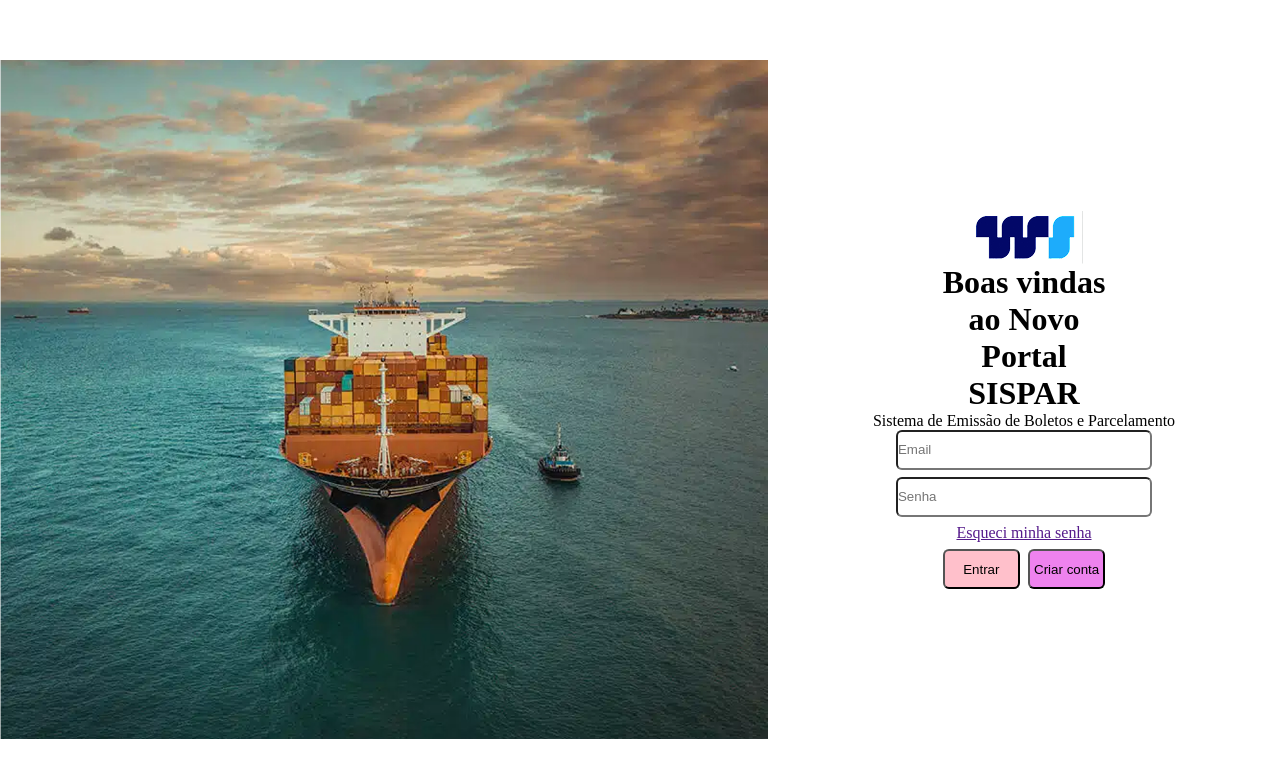
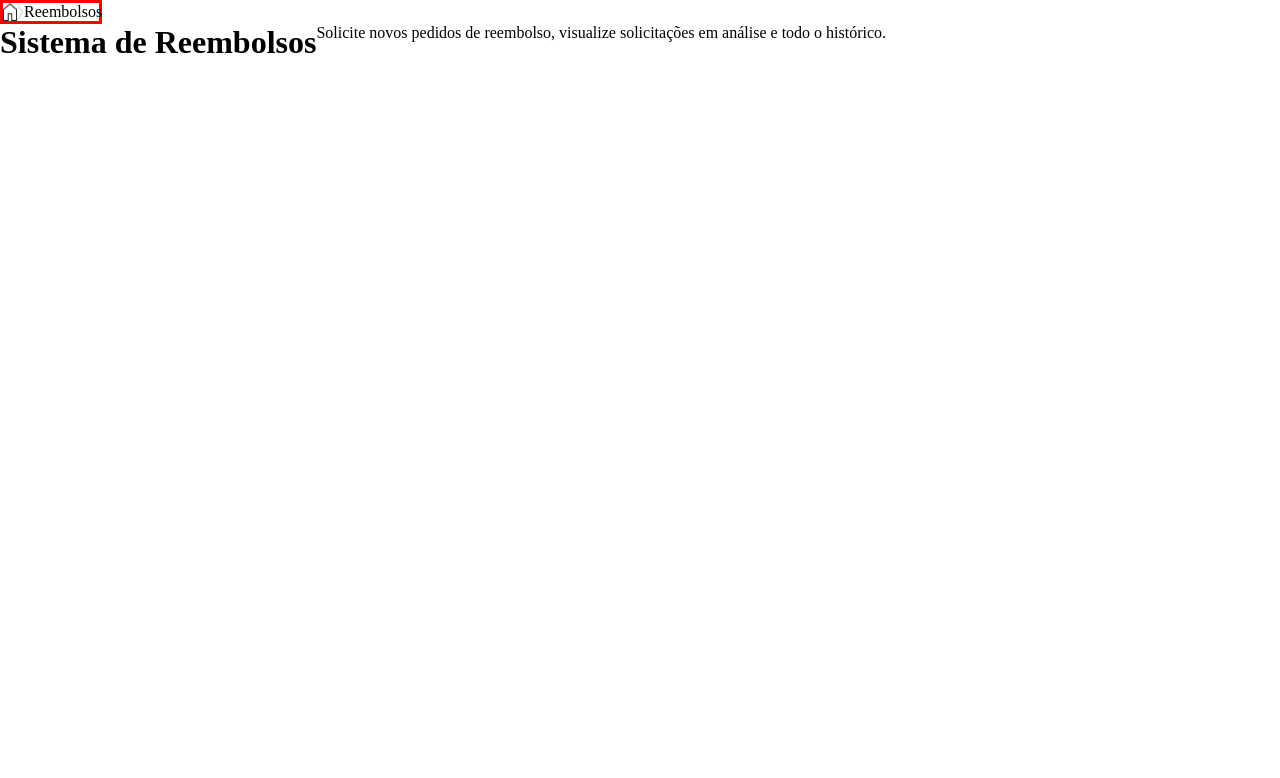
Before and after one commit to HannahVie/DesafioFinal-VNW, a React (Vite) app: page /reembolsos in a window 1280 px wide. Shown: the top 778 px of the page. Built offline with nearby package versions, Linux system fonts and the light colour scheme.

Commit message:
Iniciando tela de Reembolsos

```diff
--- a/src/App.jsx
+++ b/src/App.jsx
@@ -1,10 +1,17 @@
-import Login from "./components/login/Login.jsx"
-import "./global.scss"
+import { BrowserRouter, Routes, Route } from "react-router-dom";
+import Login from "./components/login/Login.jsx";
+import Reembolsos from "./components/reembolsos/Reembolsos.jsx";
+import Solicitacao from "./components/solicitacao/Solicitacao.jsx";
+import "./global.scss";
 function App() {
   return (
-    <>
-      <Login />
-    </>
+    <BrowserRouter>
+      <Routes>
+        <Route path="/" element={<Login />} />
+        <Route path="/reembolsos" element={<Reembolsos />} />
+        <Route path="/solicitacao" element={<Solicitacao />} />
+      </Routes>
+    </BrowserRouter>
   );
 }
 
--- a/src/components/login/Login.jsx
+++ b/src/components/login/Login.jsx
@@ -1,11 +1,17 @@
-import Logo from "../../assets/Tela Login/logo-ws.png"
-import styles from "./Login.module.scss"
+import { useNavigate } from "react-router-dom";
+import Logo from "../../assets/Tela Login/logo-ws.png";
+import styles from "./Login.module.scss";
 
 function Login() {
+  const navigate = useNavigate(); //Iniciando o hook useNavigate
+
+  const irParaReembolsos = () => {
+    navigate("/reembolsos");
+  };
+
   return (
     <main>
-      <section className={styles.containerImagem}>
-      </section>
+      <section className={styles.containerImagem}></section>
 
       <section className={styles.containerForm}>
         <img src={Logo} alt="Logo da Wilson sons" />
@@ -19,15 +25,13 @@ function Login() {
           <a href="">Esqueci minha senha</a>
 
           <div>
-            <button className={styles.buttonEntrar}>Entrar</button>
+            <button onClick={irParaReembolsos} className={styles.buttonEntrar}>
+              Entrar
+            </button>
             <button className={styles.buttonCriar}>Criar conta</button>
           </div>
-
         </form>
-
-
       </section>
-
     </main>
   );
 }
--- /dev/null
+++ b/src/components/reembolsos/Reembolsos.jsx
@@ -0,0 +1,27 @@
+import Home from "../../assets/Dashboard/home.png";
+import Seta from "../../assets/Dashboard/Vector.png";
+import styles from "./Reembolsos.module.scss";
+
+function Reembolsos() {
+  return (
+    <div>
+      <header>
+        <img src={Home} alt="Casinha da header" />
+        <img src={Seta} alt="Setinha da header" />
+        <p>Reembolsos</p>
+      </header>
+      <main>
+        <h1>Sistema de Reembolsos</h1>
+        <p>
+          Solicite novos pedidos de reembolso, visualize solicitações em análise
+          e todo o histórico.
+        </p>
+
+        <section>
+
+        </section>
+      </main>
+    </div>
+  );
+}
+export default Reembolsos;
--- /dev/null
+++ b/src/components/reembolsos/Reembolsos.module.scss
@@ -0,0 +1,6 @@
+header{
+    width: 8vw;
+    display: flex;
+    border: solid red;
+    justify-content: space-evenly;
+}
--- /dev/null
+++ b/src/components/solicitacao/Solicitacao.jsx
@@ -0,0 +1,8 @@
+function Solicitacao(){
+    return(
+        <>
+        <h2>Sou o componente solicitação</h2>
+        </>
+    )
+}
+export default Solicitacao
```
Also changed, not shown: src/assets/Dashboard/Vector.png (added), src/assets/Dashboard/home.png (added), src/components/solicitacao/Solicitacao.module.scss (added).
